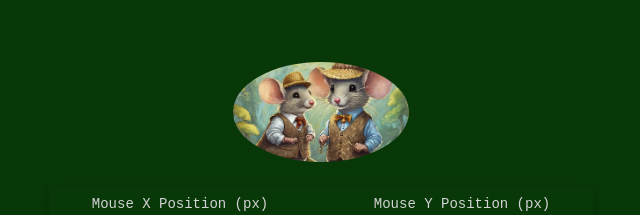
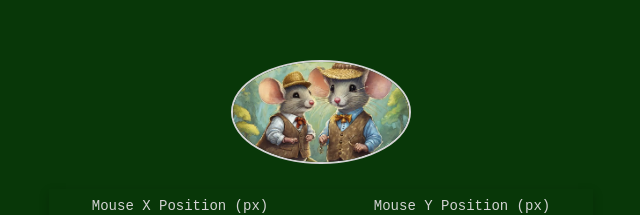
Before and after one commit to JanzeeJD/Mouse_Event, a plain HTML site: page index.html in a window 1280 px wide. Shown: the part 185-400 px from the top of the page, without its empty margins (319-959 px from the left). Drawn offline with Linux system fonts and the light colour scheme.

Commit message:
Added border to .img

```diff
--- a/style.css
+++ b/style.css
@@ -24,6 +24,7 @@ body {
   margin-bottom: 25px;
   border-radius: 50%;
   transition: transform 0.3s ease;
+  border: 2px solid lightgray;
 
 }
 
```
